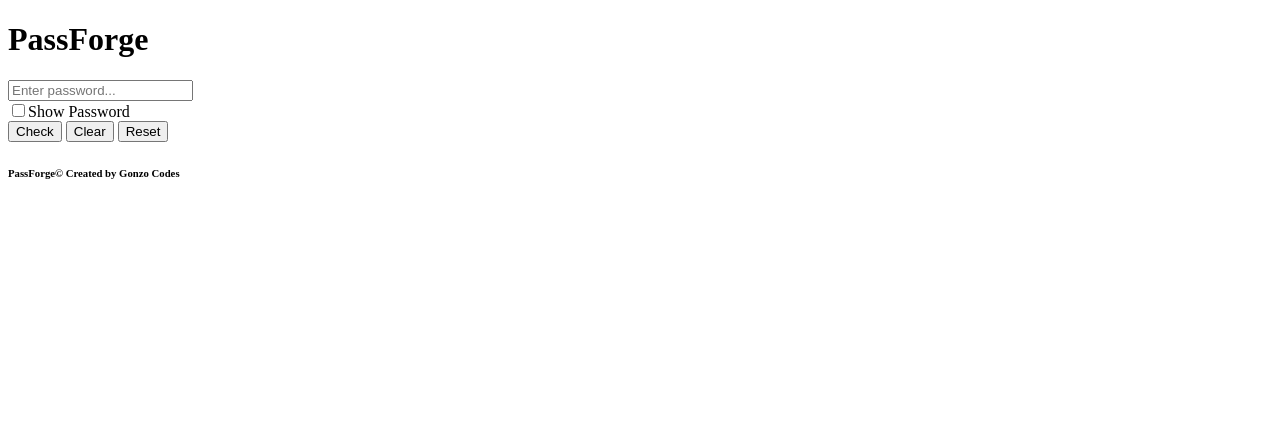
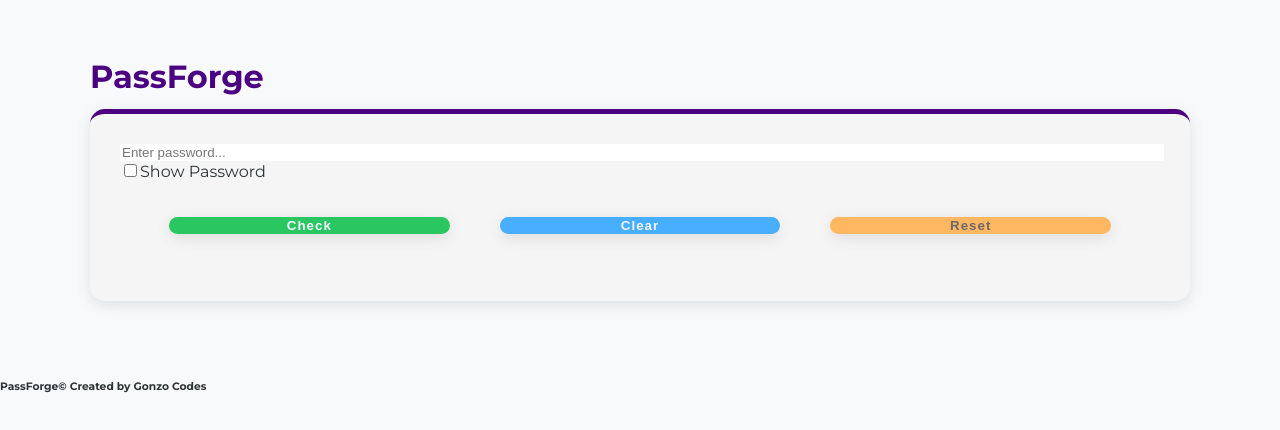
Before and after one commit to Gonzobonzogit/PassForge, a plain HTML site: page index.html in a window 1280 px wide. Drawn offline with Linux system fonts and the light colour scheme.

Commit message:
styling has begun

```diff
--- a/assets/style/style.css
+++ b/assets/style/style.css
@@ -0,0 +1,102 @@
+
+:root{
+    --primary-royal: #4b0082;
+    --gold-accent: #d4af37;
+    --light-bg: #f8f9fa;
+    --text-dark: #2d3436;
+    --shadow-soft: 0 4px 15px rgba(0, 0, 0, 0.1);
+    --transition-smooth: all 0.3s ease;
+}
+
+body{
+    font-family: Montserrat, sans-serif;
+    background-color: var(--light-bg);
+    color: var(--text-dark);
+    line-height: 1.0;
+    margin: 0;
+    padding: 0;
+}
+
+#app-container{
+    max-width: 1100px;
+    margin: 0 auto;
+    padding: 40px 20px;
+}
+
+#input-container{
+    background: whitesmoke;
+    border-radius: 15px;
+    padding: 30px;
+    box-shadow: var(--shadow-soft);
+    border-top: 5px solid var(--primary-royal);
+    transiton: var(--transition-smooth);
+}
+
+#input-container:hover{
+    transform: translateY(-5px);
+    box-shadow: 0 8px 25px rgba(0, 0, 0, 0.15);
+}
+
+#input-Pass{
+    width: 100%;
+    border: 2px solid var(--priamary-royal);
+}
+
+h1, h2, h3{
+    color: var(--primary-royal);
+    font-weight: 7000;
+    margin-bottom: 1rem;
+}
+
+#main-btns{
+    display: flex;
+    justify-content: space-around;
+    padding: 12px 24px;
+    letter-spacing: 1px;
+
+}
+
+#check-btn{
+    background-color: #29C662;
+    color: ghostwhite;
+}
+
+#check-btn:hover{
+    background-color: #14C2A3;
+    transition: var(--transition-smooth);
+    transform: translateY(-4px);
+    box-shadow: var(--shadow-soft);
+}
+
+#reset-btn{
+    background-color: #FFB762;
+    color: dimgrey;
+}
+
+#reset-btn:hover{
+    background-color: #F45E49;
+    transform: translateY(-4px);
+    transition: var(--transition-smooth);
+}
+
+#clear-btn{
+    background-color: #48AEFF;
+    color: whitesmoke;
+}
+
+#clear-btn:hover{
+    background-color: #61DBCC;
+    transform: translateY(-5px);
+    transition: var(--transition-smooth);
+}
+
+.inputBtn{
+    border-radius: 25px;
+    box-shadow: var(--shadow-soft);
+    width: 35%;
+    font-weight: 800;
+    letter-spacing: 1px;
+    cursor: pointer;
+    border: none;
+    margin: 25px;
+}
--- a/index.html
+++ b/index.html
@@ -3,7 +3,9 @@
   <head>
     <meta charset="UTF-8">
     <meta name="viewport" content="width=device-width, initial-scale=1.0">
-    <!--Plugin in framework later-->
+    <link rel="preconnect" href="https://fonts.googleapis.com">
+    <link rel="preconnect" href="https://fonts.gstatic.com" crossorigin>
+    <link                       href="https://fonts.googleapis.com/css2?family=Montserrat:ital,wght@0,100..900;1,100..900&display=swap" rel="stylesheet">
     <link rel="stylesheet" href="assets/style/style.css">
     <link rel="icon" href="assets/icon/passforge.svg" type="image/x-icon">
     <link rel="shortcut-icon" href="assets/icon/passforge.svg" type="image/x-icon">
@@ -15,6 +17,7 @@
       <h1 id="app-name">PassForge</h1>
 
       <!--Input field-->
+      <div id="input-container">
         <div id="input-group">
           <input type="password" id="input-Pass" placeholder="Enter password...">
 
@@ -23,11 +26,12 @@
               <input type="checkbox" id="show-pass">Show Password
             </label>
           </div>
+        </div>
 
         <div id="main-btns">
-          <button id="check-btn">Check</button>
-          <button id="clear-btn">Clear</button>
-          <button id="reset-btn">Reset</button>
+          <button class="inputBtn" id="check-btn">Check</button>
+          <button class="inputBtn" id="clear-btn">Clear</button>
+          <button class="inputBtn" id="reset-btn">Reset</button>
         </div>
       </div>
 
@@ -45,7 +49,7 @@
       <div id="passwd-enhancer" style="display: none;">
         <p id="enhanceMessage">Make your password strong?</p>
         <button id="enhance">Yes</button>
-        <button id="cancel-enhance">I want to be hacked</button>
+        <button id="cancel-enhance">No, thanks</button>
       </div>
 
       <!-- Forbidden/Simple password warning -->
```
Lines whose indentation alone changed are shown as unchanged.
